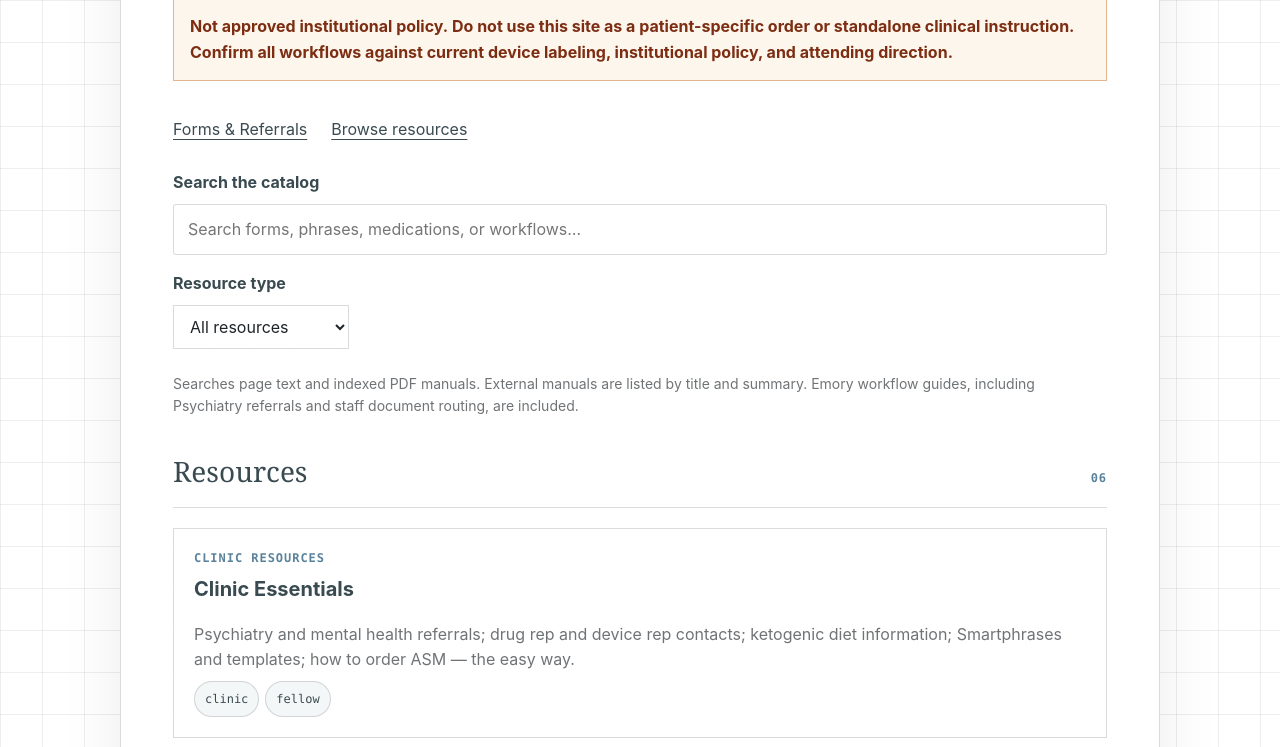
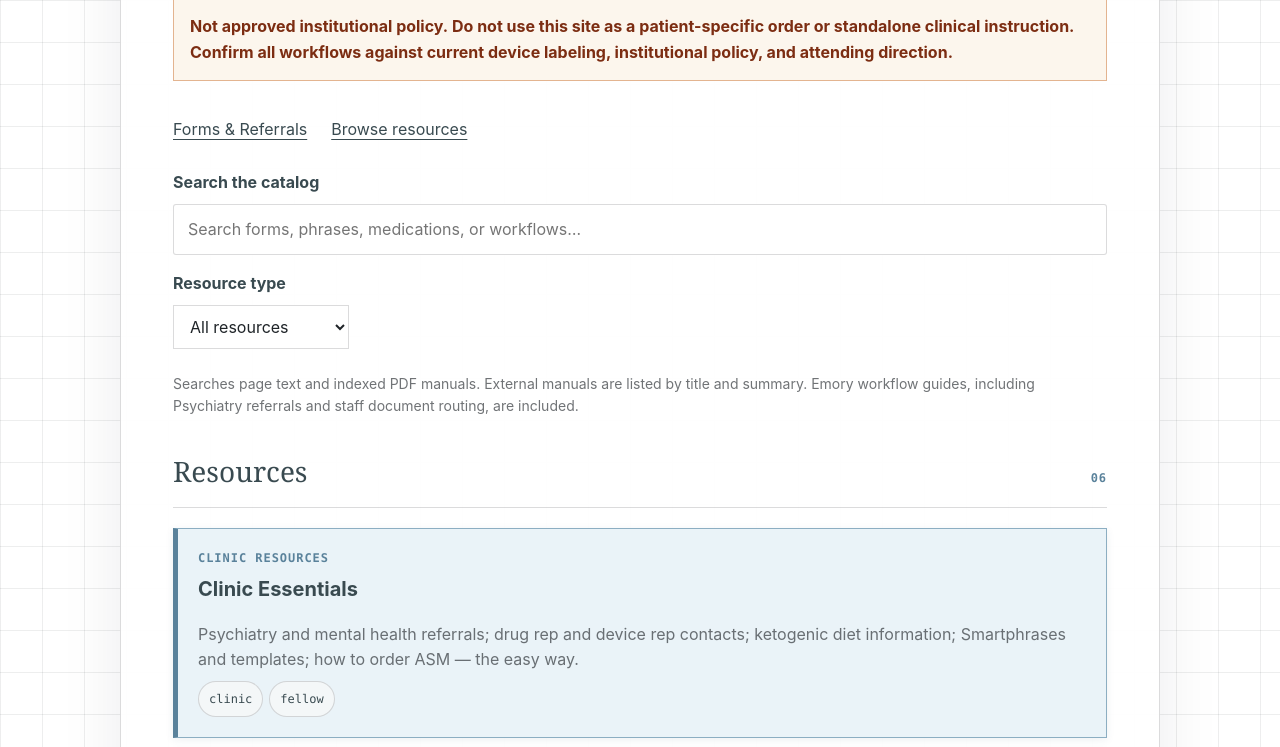
Before and after one commit to erafat/emory-epilepsy-center-manuals-review, a plain HTML site: page index.html in a window 1280 px wide. Shown: the part 167-914 px from the top of the page. Drawn offline with Linux system fonts and the light colour scheme.

Commit message:
Highlight clickable manual resource cards

```diff
--- a/assets/site.css
+++ b/assets/site.css
@@ -131,6 +131,23 @@ h2 {
   grid-template-columns: minmax(0, 1fr);
   gap: 20px;
   padding: 20px;
+}
+
+/* Linked resource cards should read as controls beside the neutral queue cards. */
+.manual-card:has(:is(h2, h3) a) {
+  border-color: #8caec2;
+  border-left: 5px solid var(--accent);
+  background: #eaf3f8;
+  box-shadow: 0 2px 8px rgba(35, 75, 98, .08);
+  cursor: pointer;
+  transition: background-color .18s ease, border-color .18s ease, box-shadow .18s ease;
+}
+
+.manual-card:has(:is(h2, h3) a):hover,
+.manual-card:has(:is(h2, h3) a):focus-within {
+  background: #dcecf5;
+  border-color: #47738d;
+  box-shadow: 0 5px 16px rgba(35, 75, 98, .14);
 }
 
 .manual-card + .manual-card {
```
